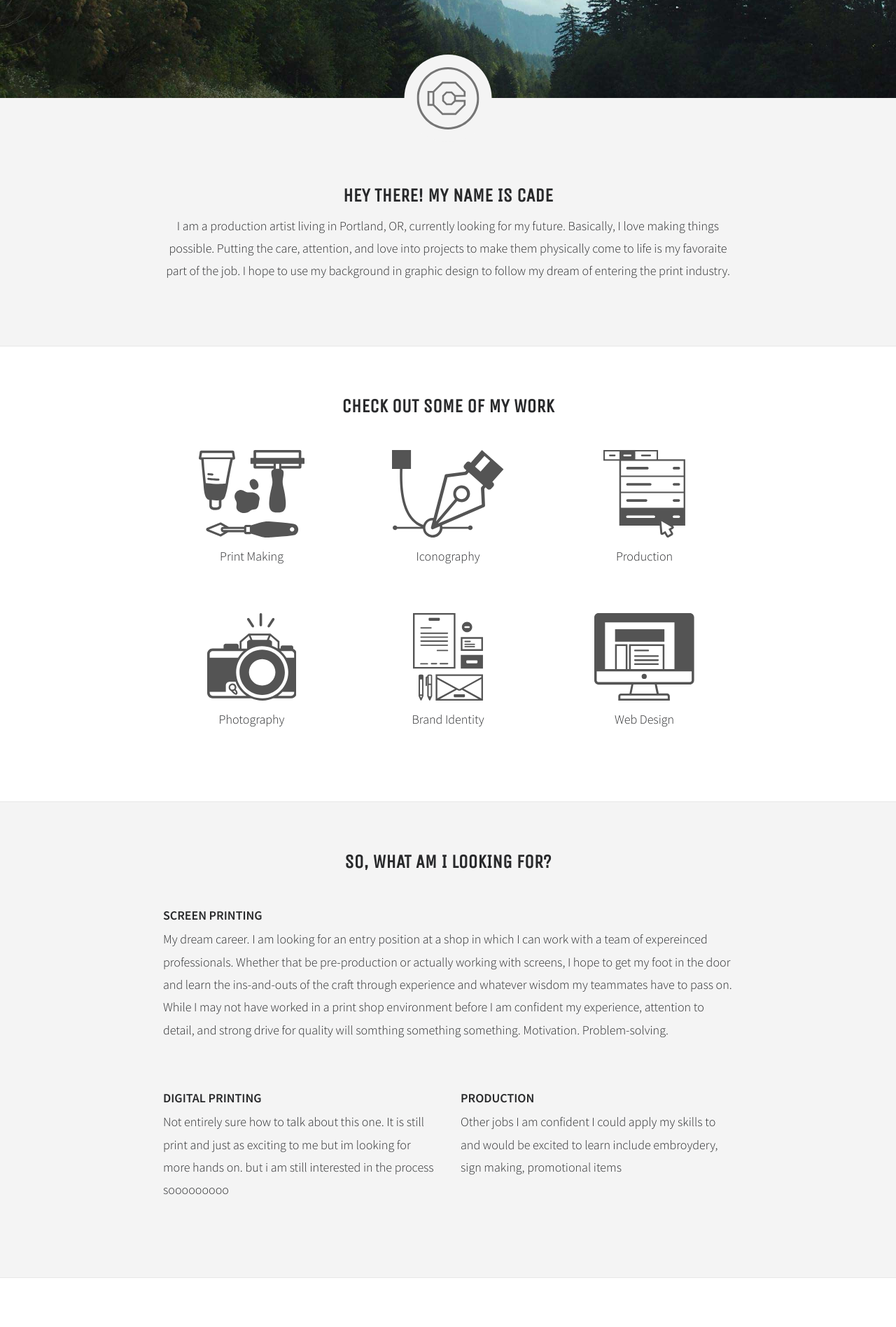
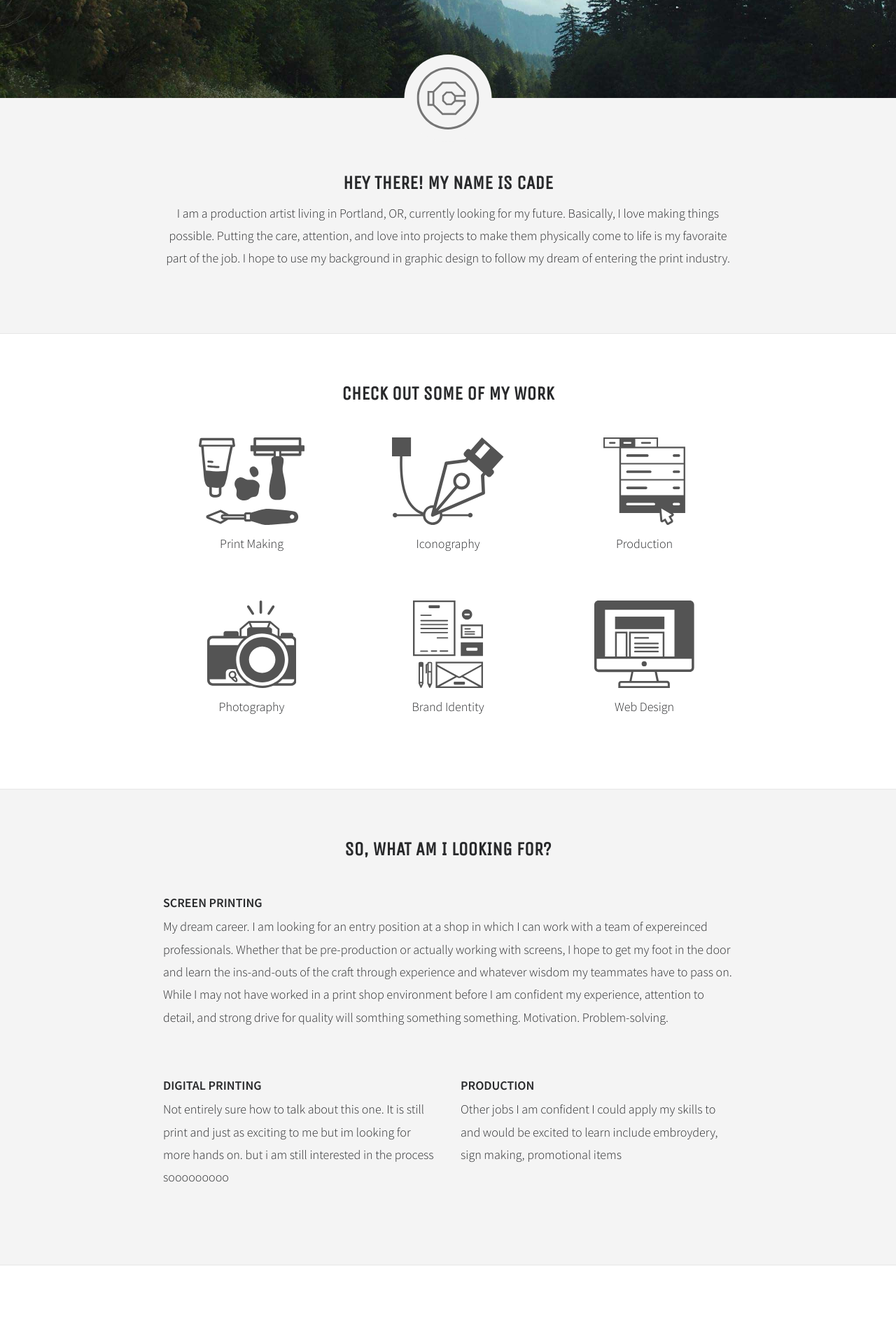
Before and after one commit to okay-cade/okay-cade.github.io, a Jekyll site: the page built from index.md, in a window 1280 px wide. Shown: the part 454-2350 px from the top of the page at 70% size. Built offline with Jekyll 4.4.1, drawn with Linux system fonts in a browser that asks for light colours.

Commit message:
header sizing

```diff
--- a/_sass/_main.scss
+++ b/_sass/_main.scss
@@ -1,7 +1,9 @@
 .header-container {
   position: relative;
   + * {
-    padding-top: 7em;
+    @media(min-width: $break-medium-small) {
+      padding-top: 6em;
+    }
   }
 }
 
@@ -9,7 +11,10 @@
   background-image: url('images/header.jpg');
   background-position: bottom;
   background-size: cover;
-  height: 66vh;
+  height: 40vh;
+  @media(min-width: $break-medium-small) {
+    height: 66vh;
+  }
 }
 
 .icon {
```
